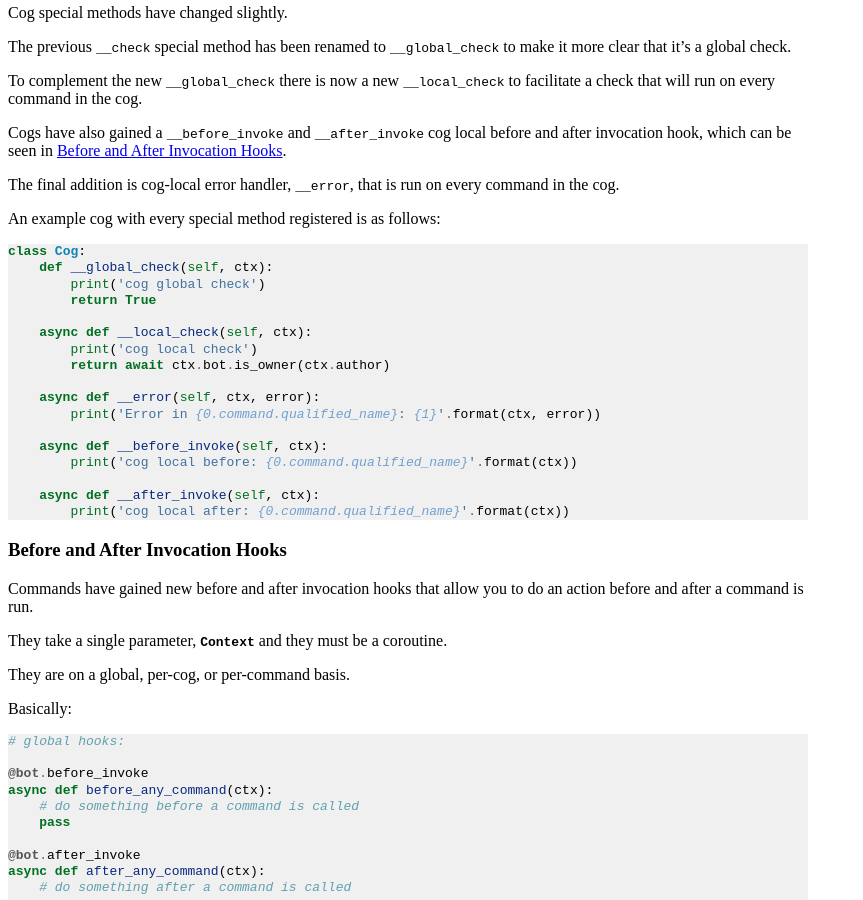
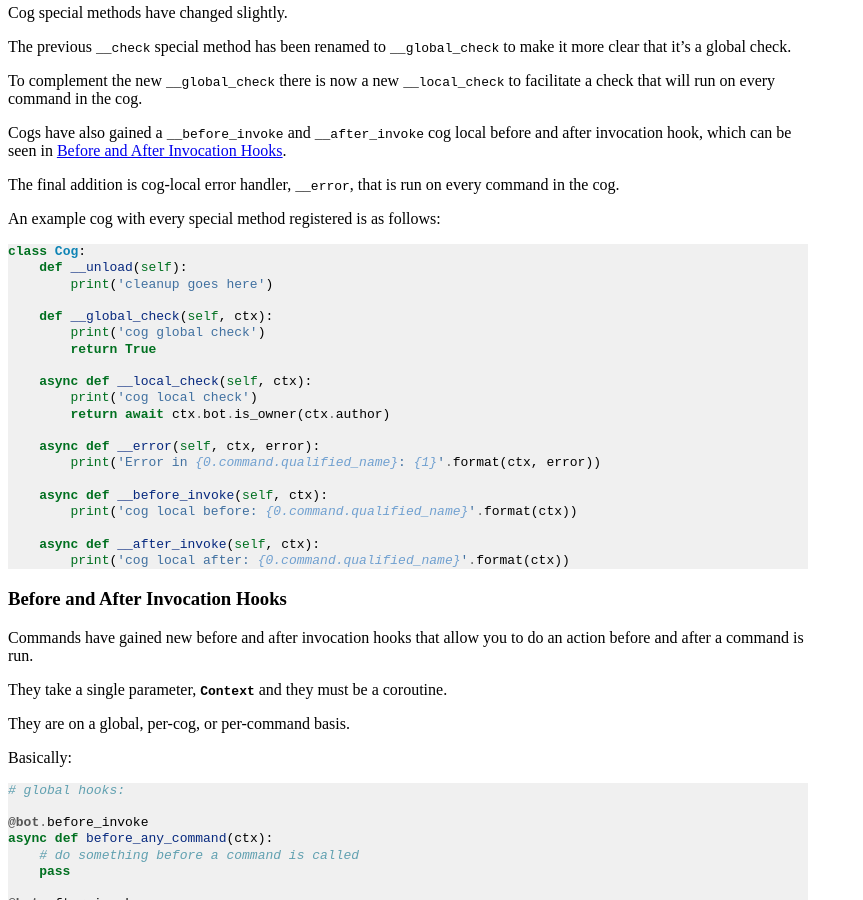
Before and after one commit to Rapptz/discord.py, a Sphinx documentation site: the page built from docs/migrating.rst, in a window 1280 px wide and 900 px high, scrolled down 12764 px. Shown: the whole window, without its empty margins (0-863 px from the left). Built offline with Sphinx 7.4.7, drawn with Linux system fonts in a browser that asks for light colours.

Commit message:
Add __unload to the special cog method list.

```diff
--- a/docs/migrating.rst
+++ b/docs/migrating.rst
@@ -887,6 +887,9 @@ The final addition is cog-local error handler, ``__error``, that is run on every
 An example cog with every special method registered is as follows: ::
 
     class Cog:
+        def __unload(self):
+            print('cleanup goes here')
+
         def __global_check(self, ctx):
             print('cog global check')
             return True
```
